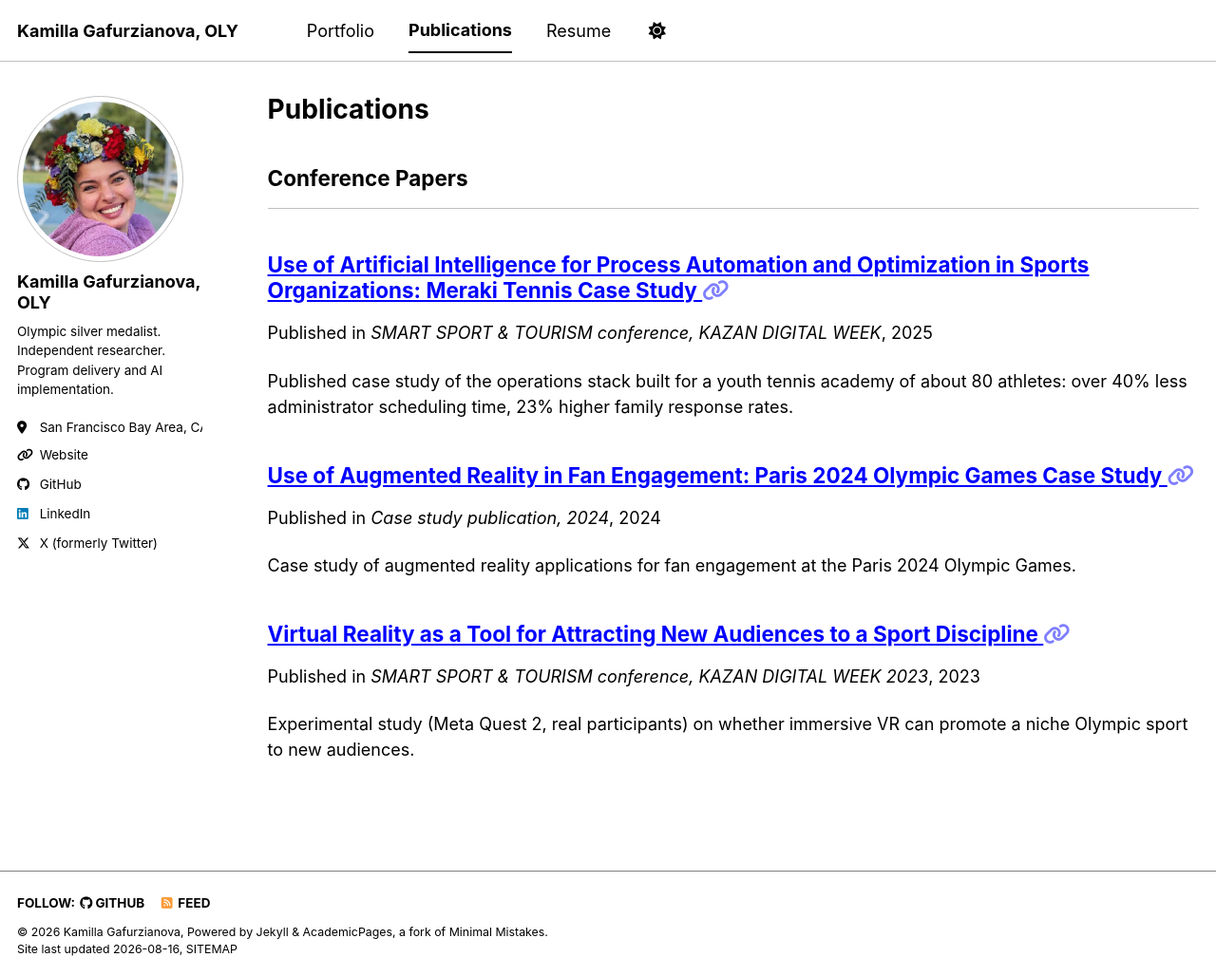
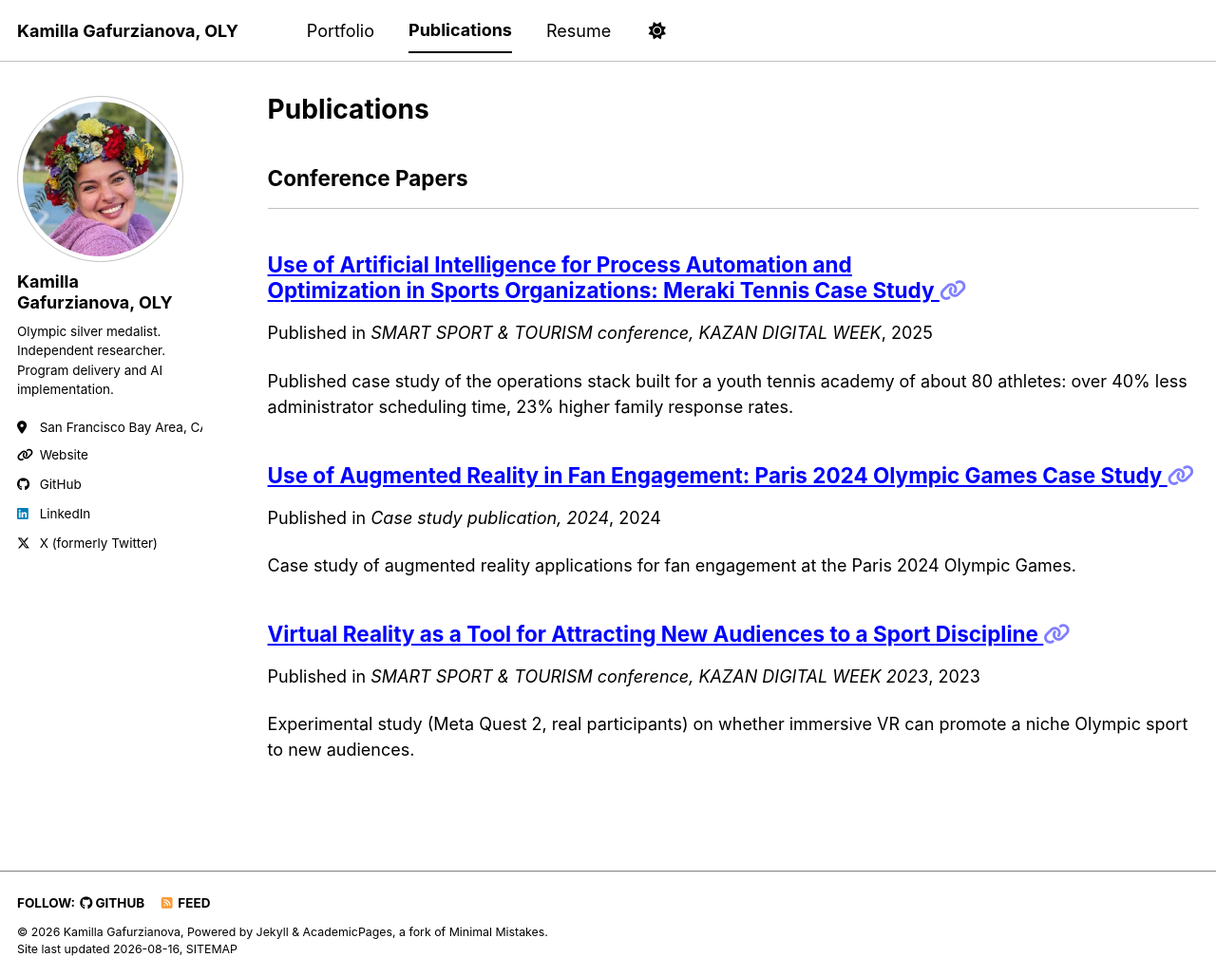
Before and after one commit to milamanzarek/milamanzarek.github.io, a Jekyll site: the page built from _pages/publications.html, in a window 1280 px wide and 1028 px high. Shown: the whole window at 95% size. Built offline with Jekyll 4.4.1, drawn with Linux system fonts in a browser that asks for light colours; a style sheet for code colours, icons or effects is not loaded.

Commit message:
Typography: no orphan words site-wide (text-wrap pretty/balance) + nbsp guard in the subtitle (Kamilla rule)
Co-Authored-By: Claude Fable 5 <noreply@anthropic.com>
Claude-Session: https://claude.ai/code/session_019yEvdUzhqBL7cfwV8gdG23

```diff
--- a/assets/css/main.scss
+++ b/assets/css/main.scss
@@ -54,3 +54,7 @@
 @media (max-width: 500px) {
   .badge-wall { grid-template-columns: repeat(2, 1fr); }
 }
+
+/* No orphan words: last lines never carry a single word (Kamilla rule, 2026-08-16) */
+p, li, .archive__item-excerpt { text-wrap: pretty; }
+h1, h2, h3, h4, .page__title { text-wrap: balance; }
```
Also changed, not shown: _pages/about.md (+1 -1 lines).
